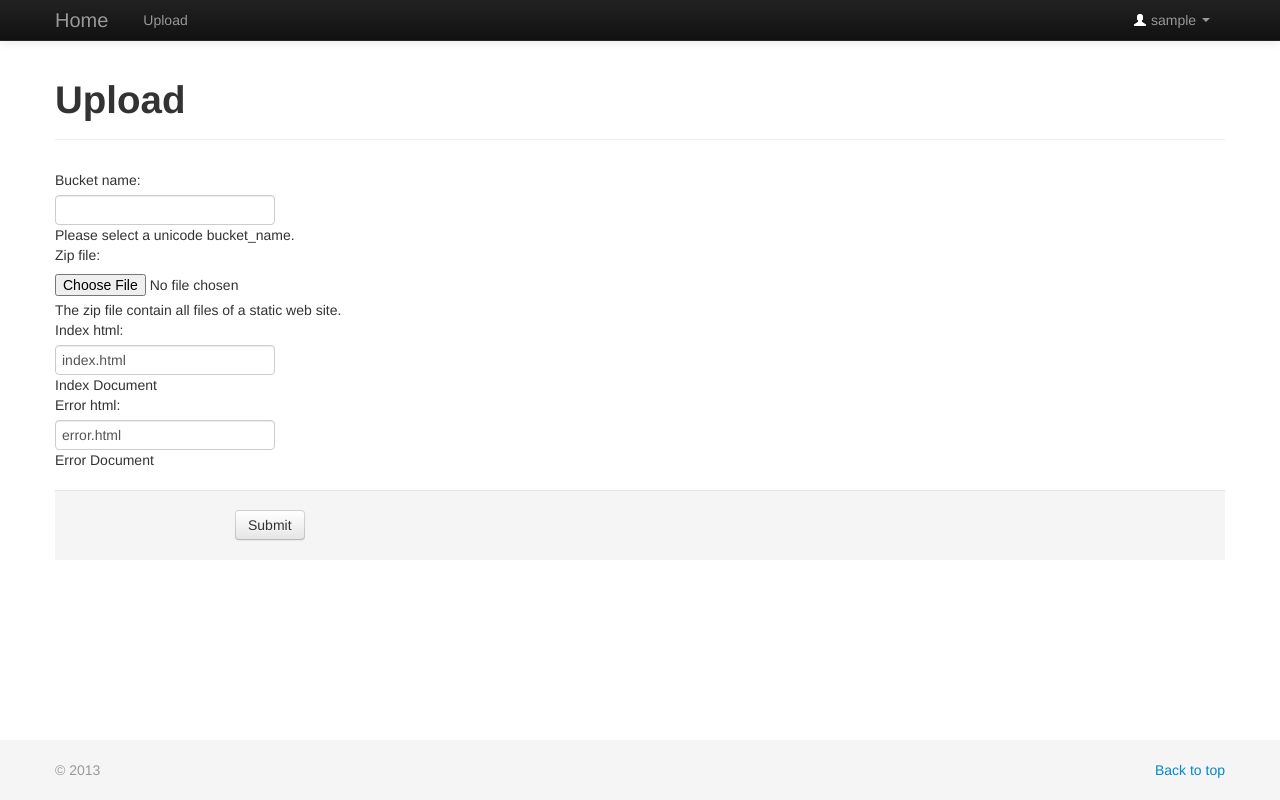
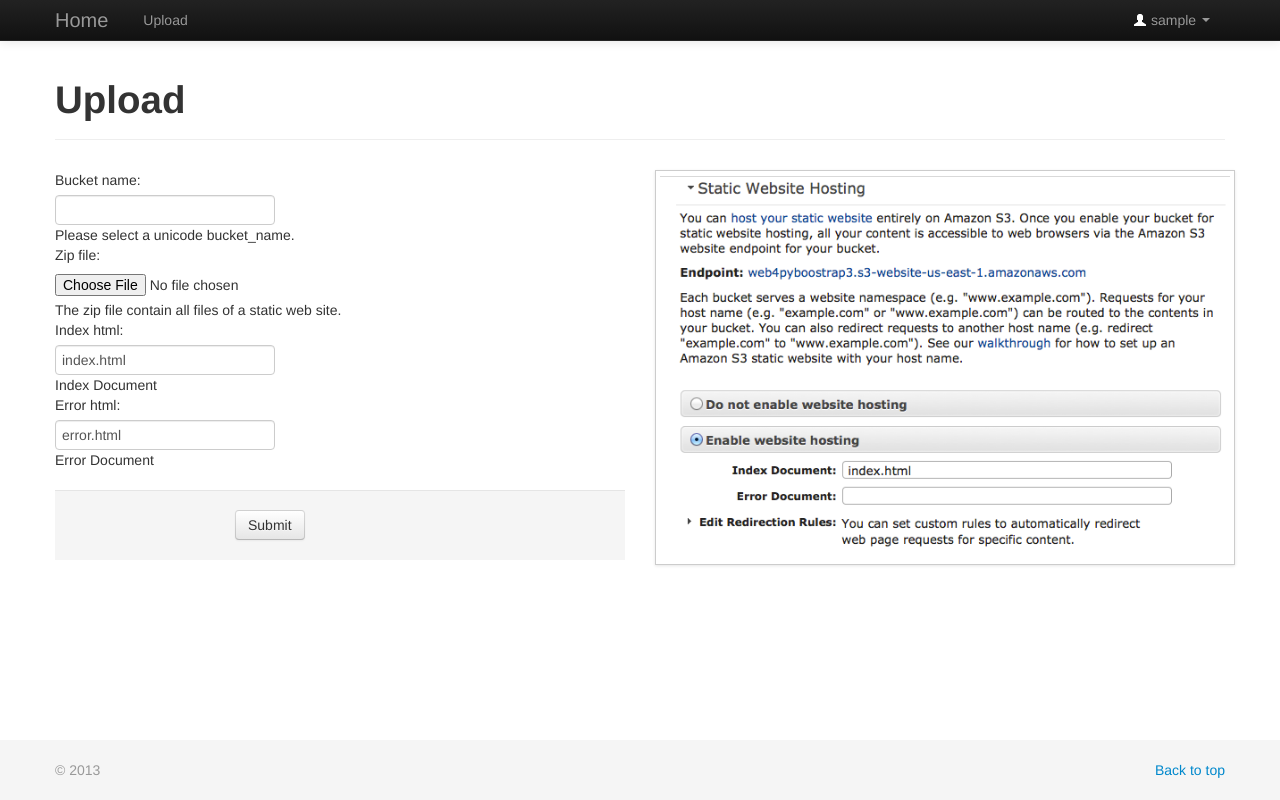
Before and after one commit to zhiwehu/django_aws_s3_static_web, a Django app: a page that uses django_aws_s3_static_web/s3_static_web/templates/s3_static_web/upload.html in a window 1280 px wide. Run offline with Django 3.2, Linux system fonts and the light colour scheme; the visitor is signed in with stand-in values (Sample User, id 1); some libraries are stand-ins or nearby versions.

Commit message:
add a png

```diff
--- a/django_aws_s3_static_web/s3_static_web/templates/s3_static_web/upload.html
+++ b/django_aws_s3_static_web/s3_static_web/templates/s3_static_web/upload.html
@@ -6,7 +6,8 @@
 
 {% block content %}
     <div class="page-header"><h1>{% trans "Upload" %}</h1></div>
-    <div>
+    <div class="row">
+        <div class="span6">
             <form class="form-horizontal" method="POST" enctype="multipart/form-data">
                 {% csrf_token %}
                 {{ upload_form|as_bootstrap }}
@@ -15,4 +16,8 @@
                 </div>
             </form>
         </div>
+        <div class="span6">
+            <img class="img-polaroid" src="{{ STATIC_URL }}img/s3staticsettings.png">
+        </div>
+    </div>
 {% endblock %}
```
Also changed, not shown: django_aws_s3_static_web/s3_static_web/static/img/s3staticsettings.png (added). Lines whose indentation alone changed are shown as unchanged.
